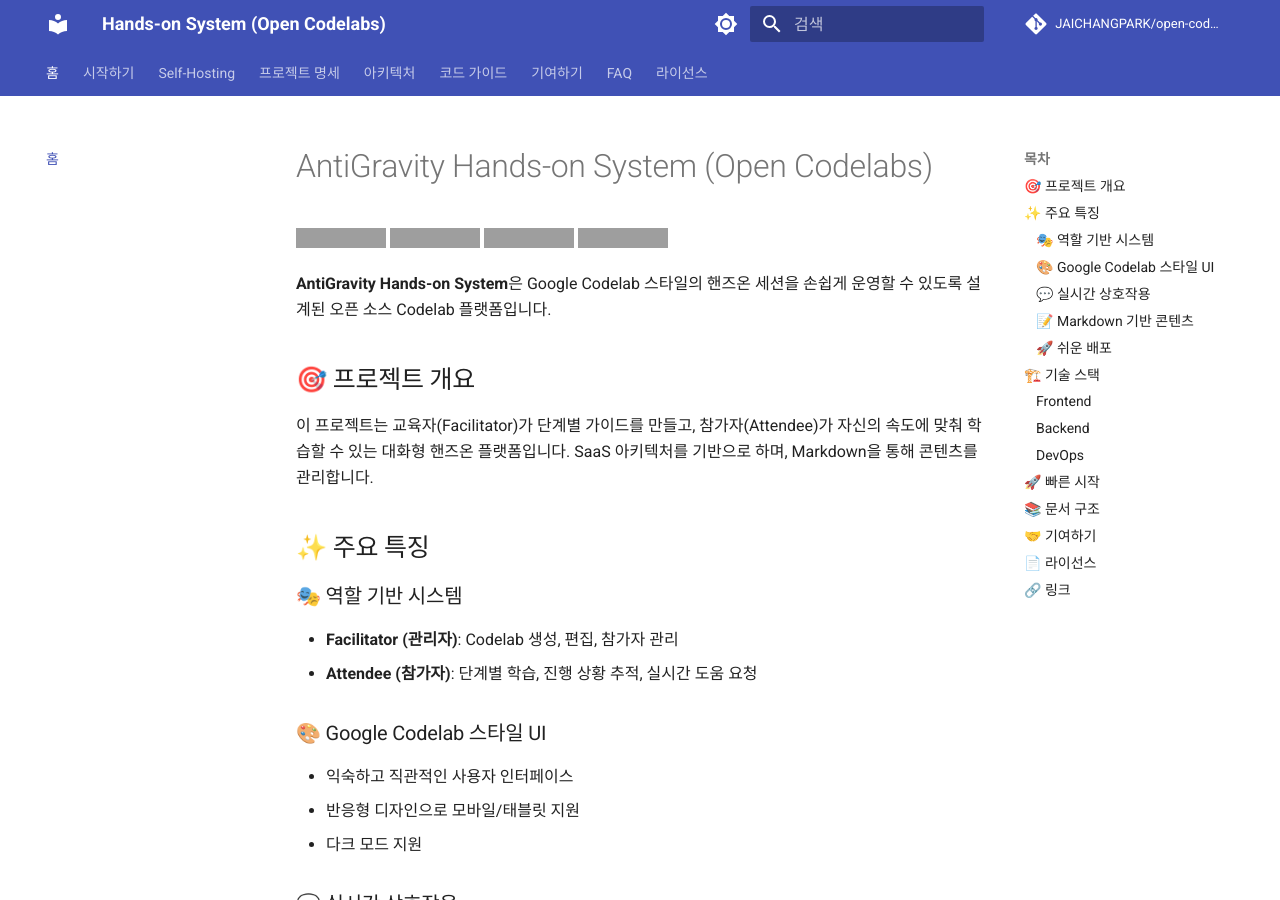
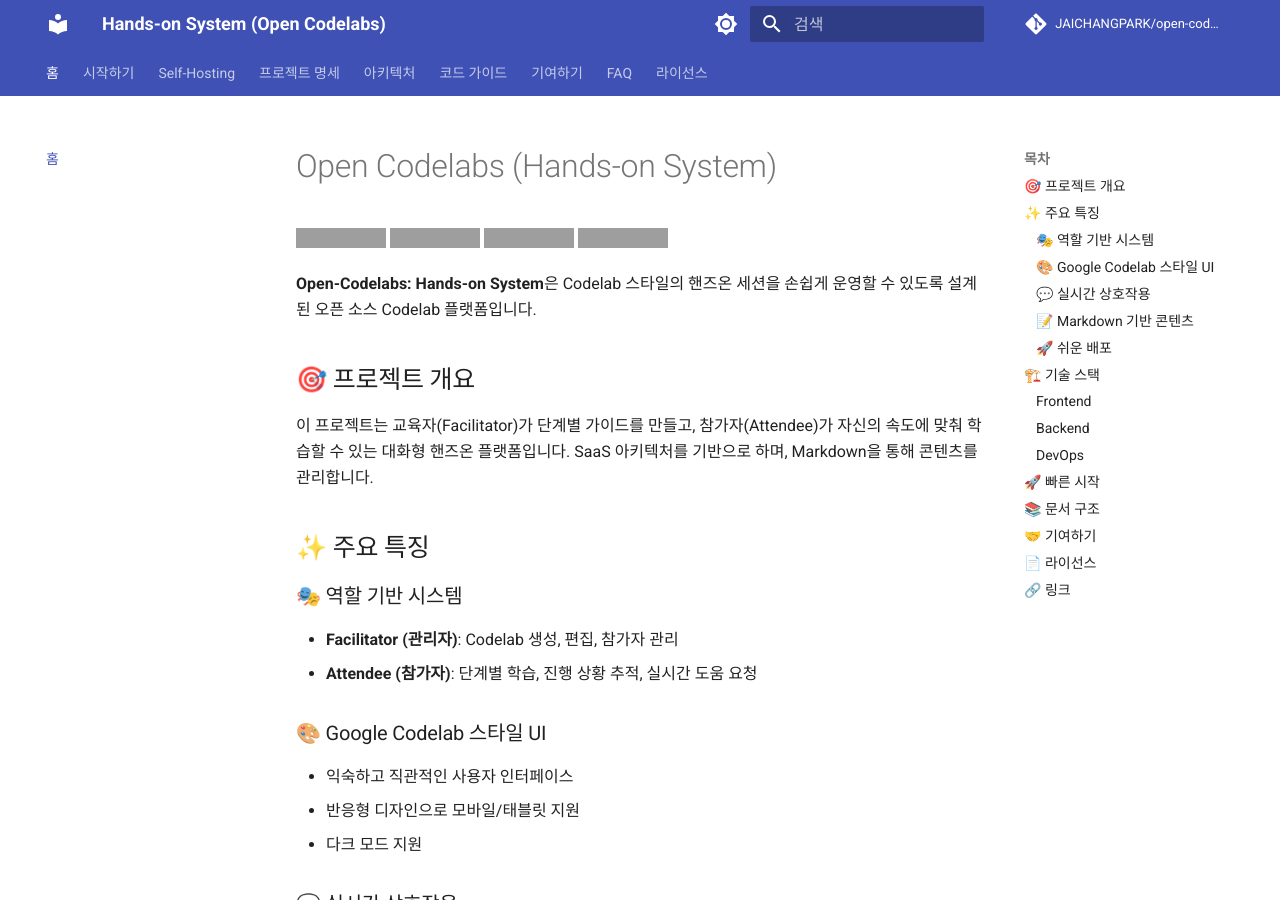
Before and after one commit to JAICHANGPARK/open-codelabs, an MkDocs documentation site: the page built from docs/index.md, in a window 1280 px wide and 900 px high. Built offline with MkDocs 1.6.1 and Material for MkDocs 9.7.7, drawn with Linux system fonts in a browser that asks for light colours; comment, search, counter and statistics services are not loaded; the version menu is left out; grey boxes are pictures that could not be loaded.

Commit message:
Update index.md

```diff
--- a/docs/index.md
+++ b/docs/index.md
@@ -1,11 +1,11 @@
-# AntiGravity Hands-on System (Open Codelabs)
+# Open Codelabs (Hands-on System)
 
 [![Rust](https://img.shields.io/badge/rust-v1.75+-orange.svg)](https://www.rust-lang.org/)
 [![Svelte](https://img.shields.io/badge/svelte-v5-ff3e00.svg)](https://svelte.dev/)
 [![Bun](https://img.shields.io/badge/bun-v1.0+-black.svg)](https://bun.sh/)
 [![Docker](https://img.shields.io/badge/docker-blue.svg)](https://www.docker.com/)
 
-**AntiGravity Hands-on System**은 Google Codelab 스타일의 핸즈온 세션을 손쉽게 운영할 수 있도록 설계된 오픈 소스 Codelab 플랫폼입니다.
+**Open-Codelabs: Hands-on System**은 Codelab 스타일의 핸즈온 세션을 손쉽게 운영할 수 있도록 설계된 오픈 소스 Codelab 플랫폼입니다.
 
 ## 🎯 프로젝트 개요
 
```
